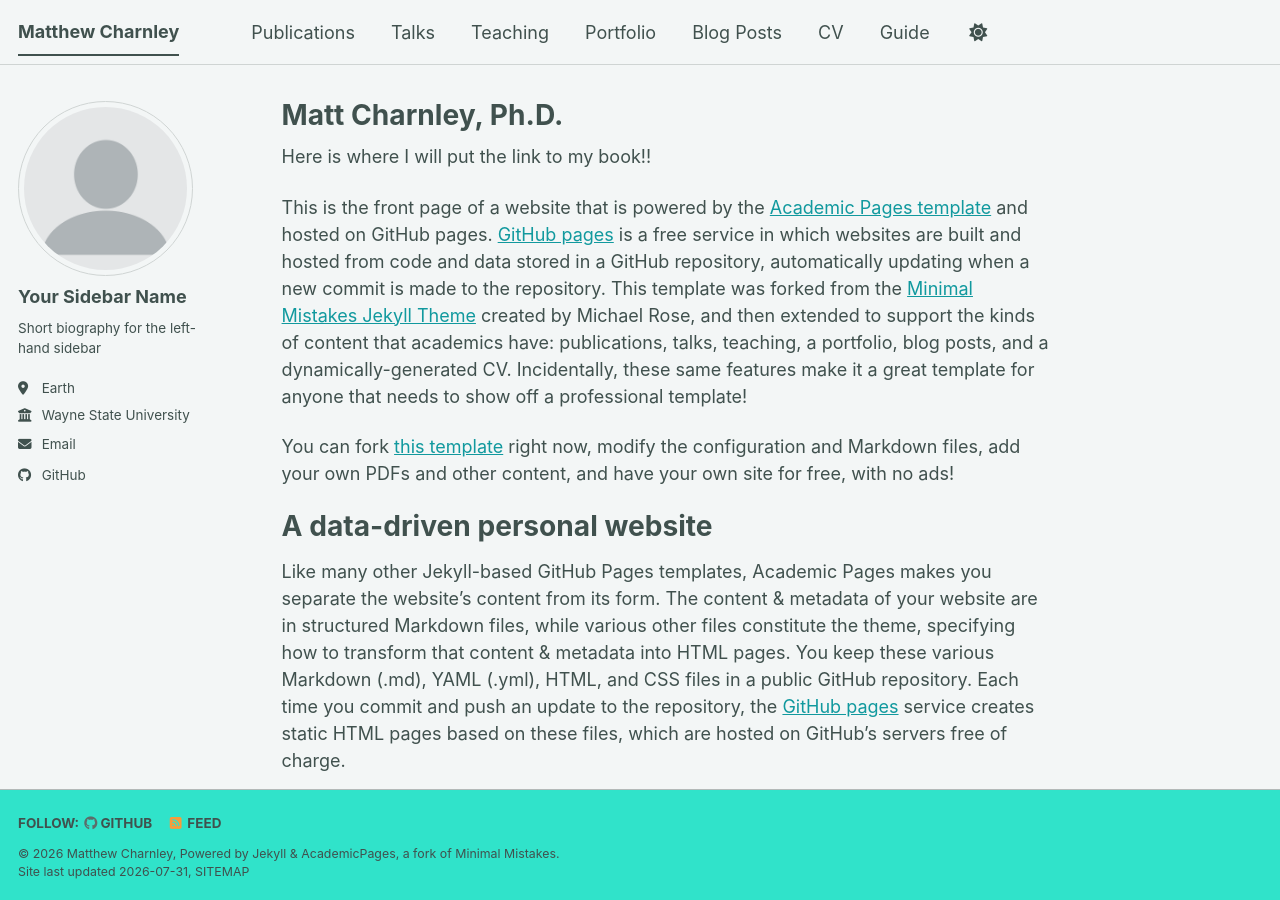
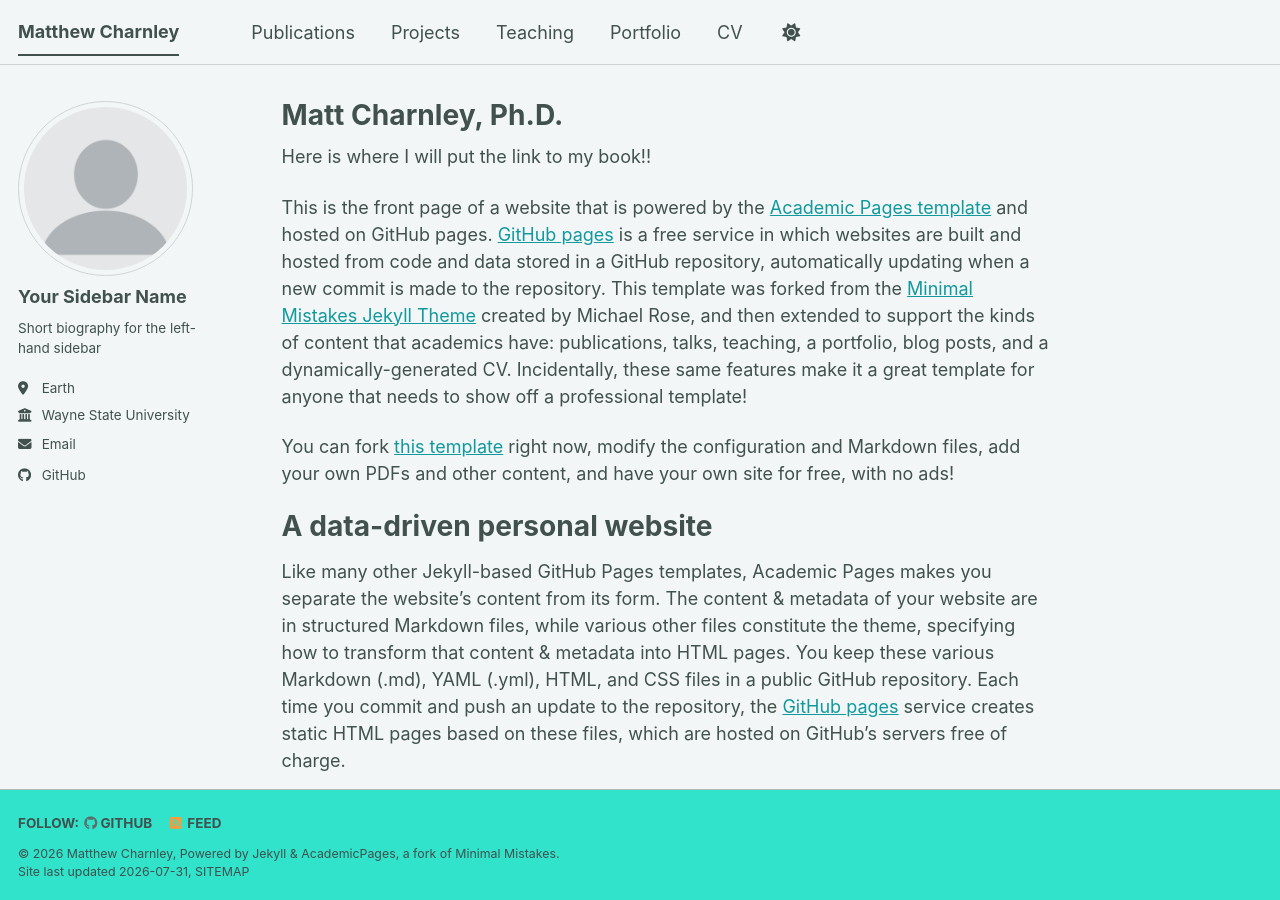
Before and after one commit to mpcharnley/mpcharnley.github.io, a Jekyll site: the page built from _pages/about.md, in a window 1280 px wide and 900 px high. Built offline with Jekyll 4.4.1, drawn with Linux system fonts in a browser that asks for light colours; a style sheet for code colours, icons or effects is not loaded.

Commit message:
Trying to update navigation

```diff
--- a/_data/navigation.yml
+++ b/_data/navigation.yml
@@ -11,8 +11,8 @@ main:
   - title: "Publications"
     url: /publications/
 
-  - title: "Talks"
-    url: /talks/
+  - title: "Projects"
+    url: /projects/
 
   - title: "Teaching"
     url: /teaching/
@@ -20,8 +20,8 @@ main:
   - title: "Portfolio"
     url: /portfolio/
 
-  - title: "Blog Posts"
-    url: /year-archive/
+#  - title: "Blog Posts"
+#    url: /year-archive/
 
   - title: "CV"
     url: /cv/
@@ -29,5 +29,5 @@ main:
   # - title: "CV"
   #   url: /cv-json/
 
-  - title: "Guide"
-    url: /markdown/
+#  - title: "Guide"
+#    url: /markdown/
```
Also changed, not shown: _projects/2014-02-01-talk-2.md (renamed from _talks/2014-02-01-talk-2.md).
